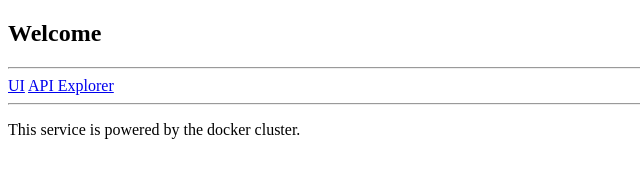
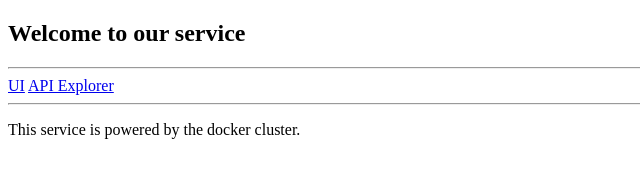
Before and after one commit to bingnanzhou/jenkins-dev, a plain HTML site: page nginx-docker/www/index.html in a window 1280 px wide. Shown: the whole page, without its empty margins (0-640 px from the left). Drawn offline with Linux system fonts and the light colour scheme.

Commit message:
update UI

```diff
--- a/nginx-docker/www/index.html
+++ b/nginx-docker/www/index.html
@@ -3,7 +3,7 @@
     <title>Jetstream User Manager</title>
     </head>
     <body>
-    <h2>Welcome</h2>
+    <h2>Welcome to our service</h2>
     <hr>
     <a href="/usam/">UI</a>
     <a href="/explorer">API Explorer</a>
```
